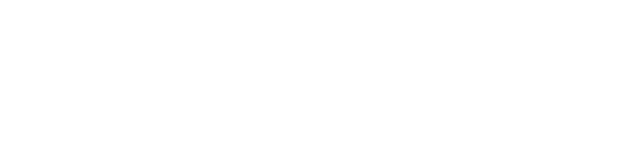
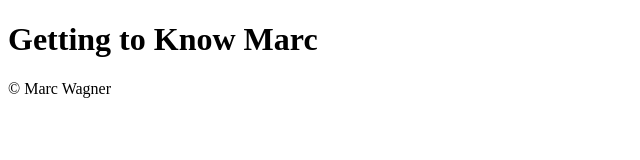
Before and after one commit to MarcDWagner/guessinggame, a plain HTML site: page index.html in a window 1280 px wide. Shown: the whole page, without its empty margins (0-640 px from the left). Drawn offline with Linux system fonts and the light colour scheme.

Commit message:
html set up and read me

```diff
--- a/index.html
+++ b/index.html
@@ -1,4 +1,22 @@
 <!DOCTYPE html>
 <html>
+<head>
+    <title>About me Guessing game</title>
+    <link rel="tylesheet" href="style.css"/>
+</head>
+<header>
+    <h1>Getting to Know Marc</h1>
+
+</header>
+
+<body>
+    <div>
+
+    </div>
+
+<footer>
+    <p>&copy; Marc Wagner</p>
+</footer>
+</body>
 
 </html>
```
Also changed, not shown: 1 other file.
